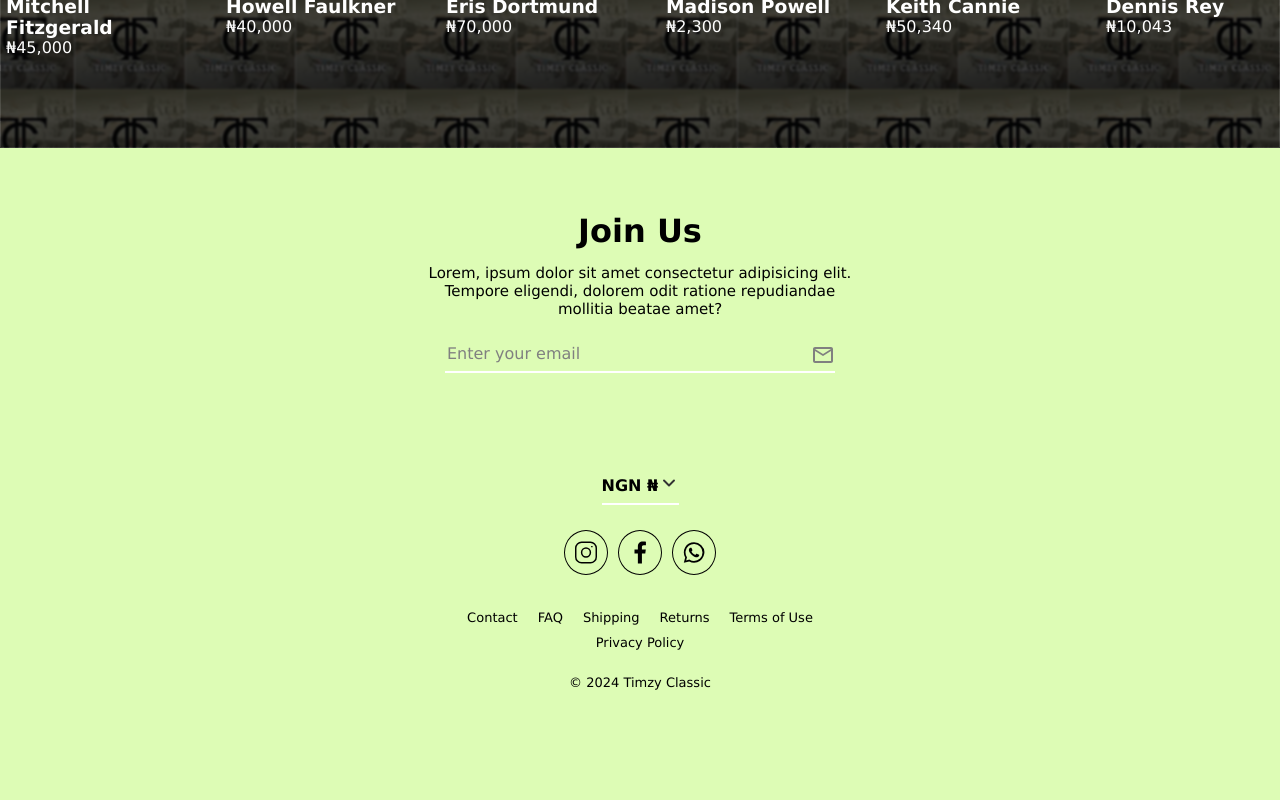
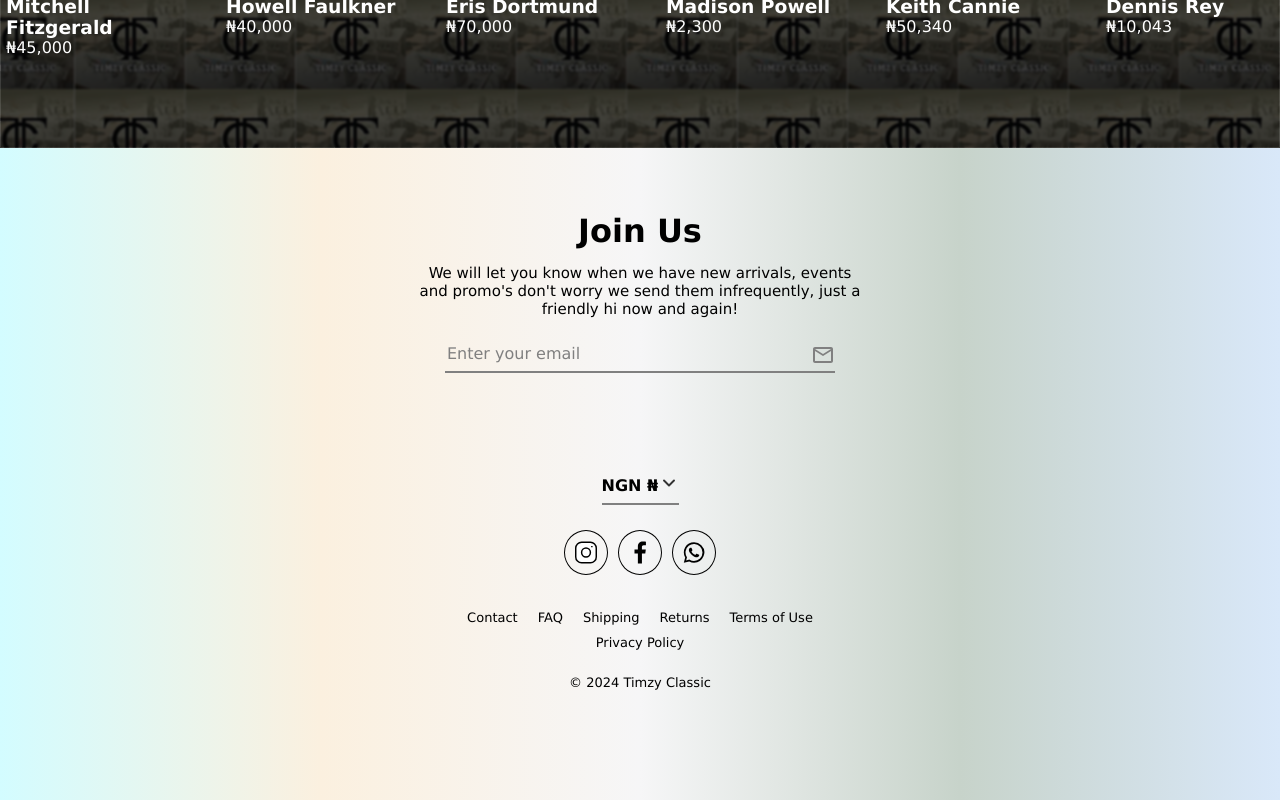
Before and after one commit to yakubu-josiah/TimzyClassic_client, a React (Create React App) app in the folder client/: page / in a window 1280 px wide. Shown: the part 3514-4314 px from the top of the page. Built offline with nearby package versions, Linux system fonts and the light colour scheme.

Commit message:
feat: adding the HamburgerMenu and minor updates on styles

```diff
--- a/client/src/components/Layout/Footer/Footer.css
+++ b/client/src/components/Layout/Footer/Footer.css
@@ -1,8 +1,9 @@
 footer {
     width: 100%;
     background-color: #ddfcb5;
+    background: linear-gradient(to right, #d3fcff, #fbf0df, #f6f6f7, #c7d3ca, #d9e8f9);
     padding: 30px 50px;
-    font-family: 'Lucida Sans', 'Lucida Sans Regular', 'Lucida Grande', 'Lucida Sans Unicode', Geneva, Verdana, sans-serif;
+    /* font-family: 'Lucida Sans', 'Lucida Sans Regular', 'Lucida Grande', 'Lucida Sans Unicode', Geneva, Verdana, sans-serif; */
 }
 footer .wrapper {
     max-width: 450px;
@@ -41,16 +42,15 @@ footer .wrapper .top div form input {
     padding-right: 45px;
     font-size: 1rem;
     border: 0;
-    overflow: hidden;
     background: transparent;
-    border-bottom: 2px white solid;
+    border-bottom: 2px gray solid;
 }
 footer .wrapper .top div form input::placeholder {
     font-size: 1rem;
     color: #808080;
 }
 footer .wrapper .top div form input:focus, footer .wrapper .bottom div form select, footer .wrapper .bottom div form select:active{
-    border-color: white;
+    border-color: gray;
     outline: none;
 
 }
@@ -71,9 +71,8 @@ footer .wrapper .bottom .wrap form select{
     font-size: 1rem;
     font-weight: bold;
     border: 0;
-    overflow: hidden;
     background: transparent;
-    border-bottom: 2px white solid;
+    border-bottom: 2px gray solid;
     appearance: none; /* Remove default arrow icon in some browsers */
     -webkit-appearance: none; /* For WebKit-based browsers */
     -moz-appearance: none; /* For Firefox */
@@ -85,8 +84,7 @@ footer .wrapper .bottom .wrap form select{
 footer .wrapper .bottom .wrap form select option {
     position: relative;
     width: 200px;
-    background: #ddfcb5;
-    padding: 4px 30px;
+    /* padding: 4px 30px; */
 }
 footer .wrapper .bottom .wrap div .socials{
     display: flex;
--- a/client/src/components/Layout/Footer/Footer.jsx
+++ b/client/src/components/Layout/Footer/Footer.jsx
@@ -1,26 +1,13 @@
 import React from 'react'
+import { Link } from 'react-router-dom';
+import FacebookIcon from "../../../assets/Icons/FacebookIcon"
+import WhatsAppIcon from "../../../assets/Icons/WhatsAppIcon"
+import InstagramIcon from "../../../assets/Icons/InstagramIcon"
+import EmailOutlinedIcon from '@mui/icons-material/EmailOutlined';
+import Icon from '@mui/material/IconButton';
 import './Footer.css';
-import Icon from '@mui/material/IconButton';
-import EmailOutlinedIcon from '@mui/icons-material/EmailOutlined';
-import { Link } from 'react-router-dom';
 
 export default function Footer() {
-  const InstagramIcon = (
-    <svg width="22" height="23" viewBox="0 0 15 15" fill="none" xmlns="http://www.w3.org/2000/svg">
-      <path d="M11 3.5H12M4.5 0.5H10.5C12.7091 0.5 14.5 2.29086 14.5 4.5V10.5C14.5 12.7091 12.7091 14.5 10.5 14.5H4.5C2.29086 14.5 0.5 12.7091 0.5 10.5V4.5C0.5 2.29086 2.29086 0.5 4.5 0.5ZM7.5 10.5C5.84315 10.5 4.5 9.15685 4.5 7.5C4.5 5.84315 5.84315 4.5 7.5 4.5C9.15685 4.5 10.5 5.84315 10.5 7.5C10.5 9.15685 9.15685 10.5 7.5 10.5Z" stroke="#000000"/>
-    </svg>
-  );
-  const FacebookIcon = (
-    <svg fill="#000000" width="22" height="23" viewBox="-6 0 24 24" xmlns="http://www.w3.org/2000/svg">
-      <path d="m12.462.173v3.808h-2.265c-.079-.011-.171-.017-.264-.017-.542 0-1.036.203-1.411.538l.002-.002c-.275.384-.439.863-.439 1.381 0 .062.002.124.007.185v-.008 2.726h4.229l-.56 4.27h-3.663v10.946h-4.417v-10.947h-3.68v-4.269h3.68v-3.145c-.007-.102-.011-.222-.011-.342 0-1.478.575-2.822 1.513-3.82l-.003.003c.972-.92 2.288-1.485 3.735-1.485.09 0 .18.002.27.007h-.013c.118-.002.256-.003.395-.003 1.02 0 2.025.064 3.011.188l-.117-.012z"/>
-    </svg>
-  );
-  const WhatsAppIcon = (
-    <svg fill="#000000" width="22" height="23" viewBox="0 0 16 16" xmlns="http://www.w3.org/2000/svg">
-      <path d="M11.42 9.49c-.19-.09-1.1-.54-1.27-.61s-.29-.09-.42.1-.48.6-.59.73-.21.14-.4 0a5.13 5.13 0 0 1-1.49-.92 5.25 5.25 0 0 1-1-1.29c-.11-.18 0-.28.08-.38s.18-.21.28-.32a1.39 1.39 0 0 0 .18-.31.38.38 0 0 0 0-.33c0-.09-.42-1-.58-1.37s-.3-.32-.41-.32h-.4a.72.72 0 0 0-.5.23 2.1 2.1 0 0 0-.65 1.55A3.59 3.59 0 0 0 5 8.2 8.32 8.32 0 0 0 8.19 11c.44.19.78.3 1.05.39a2.53 2.53 0 0 0 1.17.07 1.93 1.93 0 0 0 1.26-.88 1.67 1.67 0 0 0 .11-.88c-.05-.07-.17-.12-.36-.21z"/><path d="M13.29 2.68A7.36 7.36 0 0 0 8 .5a7.44 7.44 0 0 0-6.41 11.15l-1 3.85 3.94-1a7.4 7.4 0 0 0 3.55.9H8a7.44 7.44 0 0 0 5.29-12.72zM8 14.12a6.12 6.12 0 0 1-3.15-.87l-.22-.13-2.34.61.62-2.28-.14-.23a6.18 6.18 0 0 1 9.6-7.65 6.12 6.12 0 0 1 1.81 4.37A6.19 6.19 0 0 1 8 14.12z"/>
-    </svg>
-  );
-
 
   return (
     <footer>
@@ -28,7 +15,7 @@ export default function Footer() {
         <div className="top">
           <div>
             <h2>Join Us</h2>
-            <p>Lorem, ipsum dolor sit amet consectetur adipisicing elit. Tempore eligendi, dolorem odit ratione repudiandae mollitia beatae amet?</p>
+            <p>We will let you know when we have new arrivals, events and promo's don't worry we send them infrequently, just a friendly hi now and again!</p>
             <div className="form">
               <form>
                 <input type="email" placeholder="Enter your email" />
@@ -51,14 +38,14 @@ export default function Footer() {
             </form>
             <div>
               <div className="socials">
-                <Icon className="icons">{InstagramIcon}</Icon>
-                <Icon className="icons">{FacebookIcon}</Icon>
-                <Icon className="icons">{WhatsAppIcon}</Icon>
+                <Icon className="icons"> <InstagramIcon /> </Icon>
+                <Icon className="icons"> <FacebookIcon /> </Icon>
+                <Icon className="icons"> <WhatsAppIcon /> </Icon>
               </div>
             </div>
             <div className="site_links">
               <div>
-                <Link to="/pages/contact">Contact</Link>
+                <Link to="/pages/contact-us">Contact</Link>
                 <Link to="/pages/frequently-asked-questions">FAQ</Link>
                 <Link to="/pages/shipping">Shipping</Link>
                 <Link to="/page/returns">Returns</Link>
--- a/client/src/components/Layout/Layout.jsx
+++ b/client/src/components/Layout/Layout.jsx
@@ -2,12 +2,14 @@ import React from 'react'
 import { Outlet } from 'react-router-dom'
 import Header from './Header/Header'
 import Footer from './Footer/Footer'
+import HamburgerMenu from './Header/HamburgerMenu'
 
 export default function Layout() {
 
   return (
     <div className="layout">
       <Header />
+      <HamburgerMenu />
         <main>
           <Outlet />
         </main>
```
